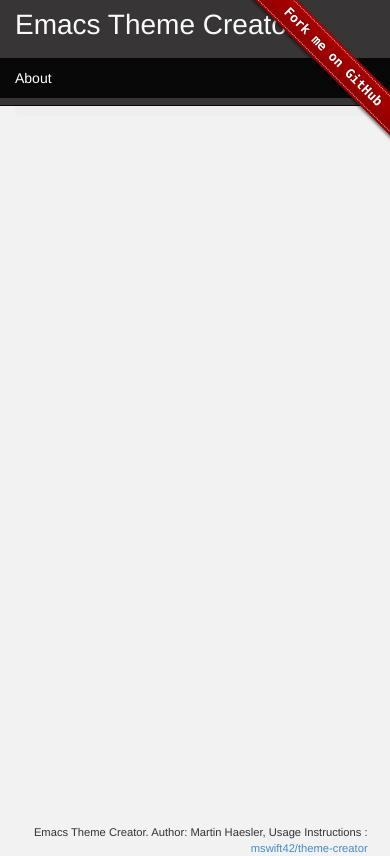
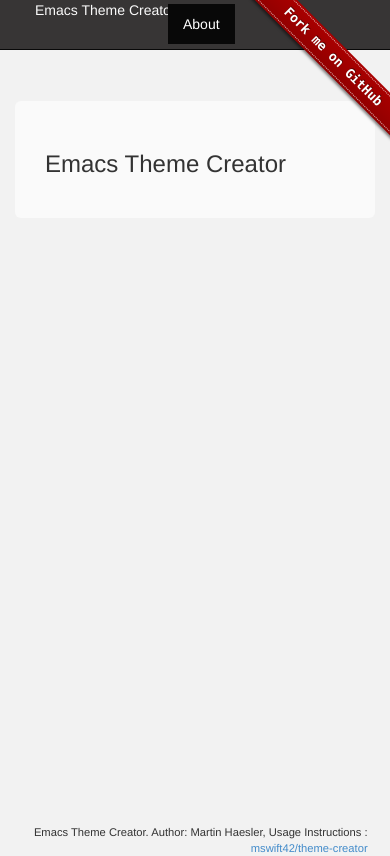
Before and after one commit to mswift42/theme-creator, a website: page webapp/app/about.html in a window 390 px wide. Drawn offline with Linux system fonts and the light colour scheme.

Commit message:
set bg-color of jumbotron to #fafafa.

```diff
--- a/webapp/app/css/app.css
+++ b/webapp/app/css/app.css
@@ -215,8 +215,45 @@
 }
 .navbar-brand {
     color:#fafafa !important;
-    font-size:2em;
+    font-size:2.0em;
 }
 .navbar-inverse {
     background-color:#373535;
 }
+.jumbotron {
+    background-color:#fafafa;
+    margin-top:12vh;
+}
+@media screen and (max-width: 768px) {
+    .row {
+        position: relative;
+    }
+
+    .navbar-header {
+        left: 0;
+        position: absolute;
+        top: 2;
+    }
+
+    .navbar-brand {
+        float: none;
+        box-sizing: border-box;
+        height: 50px;
+        font-size:1em;
+        padding: 14px 50px;
+        text-align: center;
+        width: 100%;
+    }
+
+    .navbar-left {
+        margin: 0;
+        position: absolute;
+        left: 12em;
+        top: 0;
+    }
+
+    .navbar-left> li {
+        display: inline-block;
+        margin-top: 4px;
+    }
+}
```
